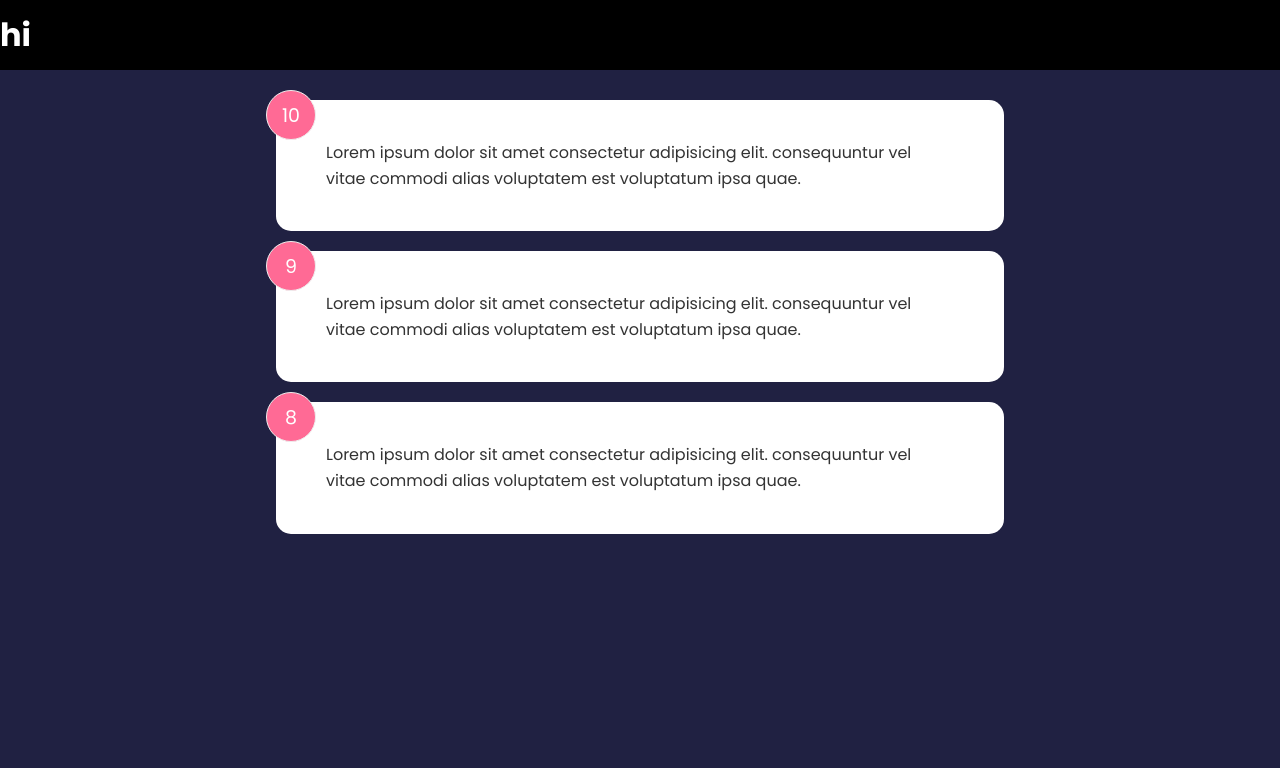
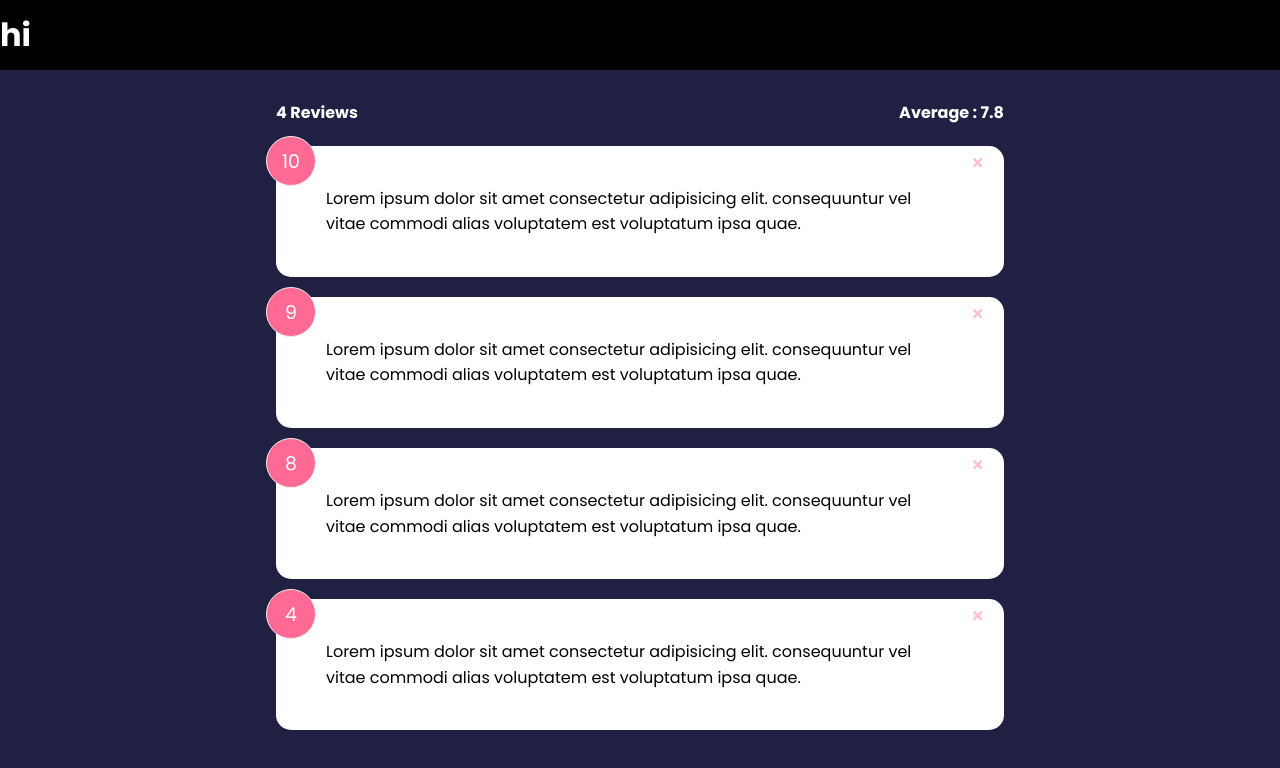
Before and after one commit to walidChaybi/feedback, a React (Create React App) app: page / in a window 1280 px wide. Shown: the top 768 px of the page. Built offline with nearby package versions, Linux system fonts and the light colour scheme.

Commit message:
added feedback stats and calculate rating average

```diff
--- a/package.json
+++ b/package.json
@@ -8,6 +8,7 @@
     "@testing-library/user-event": "^13.5.0",
     "react": "^18.2.0",
     "react-dom": "^18.2.0",
+    "react-icons": "^4.8.0",
     "react-scripts": "5.0.1",
     "web-vitals": "^2.1.4"
   },
--- a/src/App.js
+++ b/src/App.js
@@ -2,16 +2,23 @@ import { useState } from "react";
 import Header from "./components/Header";
 import FeedbackList from "./components/FeedbackList";
 import FeedbackData from "./data/FeedbackData";
+import FeedbackStats from "./components/FeedbackStats";
+import FeedbackForm from "./components/FeedbackForm";
 import "./index.css";
 
 function App() {
-  const [feedback, setFeedback] = useState(FeedbackData);
-
+  const [feedbacks, setFeedback] = useState(FeedbackData);
+  const handleDelete = (id) => {
+    const filtered = feedbacks.filter((f) => f.id !== id);
+    setFeedback(filtered);
+  };
   return (
     <>
       <Header />
       <div className="container">
-        <FeedbackList feedbacks={feedback} />
+        <FeedbackForm />
+        <FeedbackStats feedbacks={feedbacks} />
+        <FeedbackList handleDelete={handleDelete} feedbacks={feedbacks} />
       </div>
     </>
   );
--- a/src/components/Card.jsx
+++ b/src/components/Card.jsx
@@ -1,5 +1,19 @@
 function Card({ children, reverse }) {
-  return <div className="card">{children}</div>;
+  return (
+    <div
+      style={{
+        backgroundColor: reverse ? "rgba(0,0,0,0.4)" : "white",
+        color: reverse ? "white" : "black",
+      }}
+      className="card"
+    >
+      {children}
+    </div>
+  );
 }
 
+Card.defaultProps = {
+  reverse: false,
+};
+
 export default Card;
--- /dev/null
+++ b/src/components/FeedbackForm.jsx
@@ -0,0 +1,5 @@
+function FeedbackForm() {
+  return <div></div>;
+}
+
+export default FeedbackForm;
--- a/src/components/FeedbackItem.jsx
+++ b/src/components/FeedbackItem.jsx
@@ -1,10 +1,13 @@
-import { useState } from "react";
+import { FaTimes } from "react-icons/fa";
 import Card from "./Card";
-function FeedbackItem({ feedback }) {
+function FeedbackItem({ feedback, handleDelete }) {
   return (
-    <Card reverse={true}>
+    <Card>
       <div className="num-display">{feedback.rating}</div>
       <div className="text-display">{feedback.text}</div>
+      <button onClick={() => handleDelete(feedback.id)} className="close">
+        <FaTimes color="pink" />
+      </button>
     </Card>
   );
 }
--- a/src/components/FeedbackList.jsx
+++ b/src/components/FeedbackList.jsx
@@ -1,12 +1,15 @@
 import FeedbackItem from "./FeedbackItem";
 
-function FeedbackList({ feedbacks }) {
+function FeedbackList({ feedbacks, handleDelete }) {
   if (!feedbacks) return <h2>No feedback</h2>;
-
   return (
     <div className="feedback-list">
       {feedbacks.map((feedback) => (
-        <FeedbackItem key={feedback.id} feedback={feedback} />
+        <FeedbackItem
+          handleDelete={handleDelete}
+          key={feedback.id}
+          feedback={feedback}
+        />
       ))}
     </div>
   );
--- /dev/null
+++ b/src/components/FeedbackStats.jsx
@@ -0,0 +1,19 @@
+function FeedbackStats({ feedbacks }) {
+  //claculate the average Rating
+  let average = (
+    feedbacks.reduce((acc, cur) => {
+      return acc + cur.rating;
+    }, 0) / feedbacks.length
+  ).toFixed(1);
+
+  return (
+    <>
+      <div className="feedback-stats">
+        <h4>{feedbacks.length} Reviews</h4>
+        <h4>Average : {average ? average : "0"}</h4>
+      </div>
+    </>
+  );
+}
+
+export default FeedbackStats;
--- a/src/data/FeedbackData.js
+++ b/src/data/FeedbackData.js
@@ -14,6 +14,11 @@ const FeedbackData = [
     rating: 8,
     text: "Lorem ipsum dolor sit amet consectetur adipisicing elit. consequuntur vel vitae commodi alias voluptatem est voluptatum ipsa quae.",
   },
+  {
+    id: 4,
+    rating: 4,
+    text: "Lorem ipsum dolor sit amet consectetur adipisicing elit. consequuntur vel vitae commodi alias voluptatem est voluptatum ipsa quae.",
+  },
 ];
 
 export default FeedbackData;
```
Also changed, not shown: 1 other file (tests, documents, lock files or other folders).
